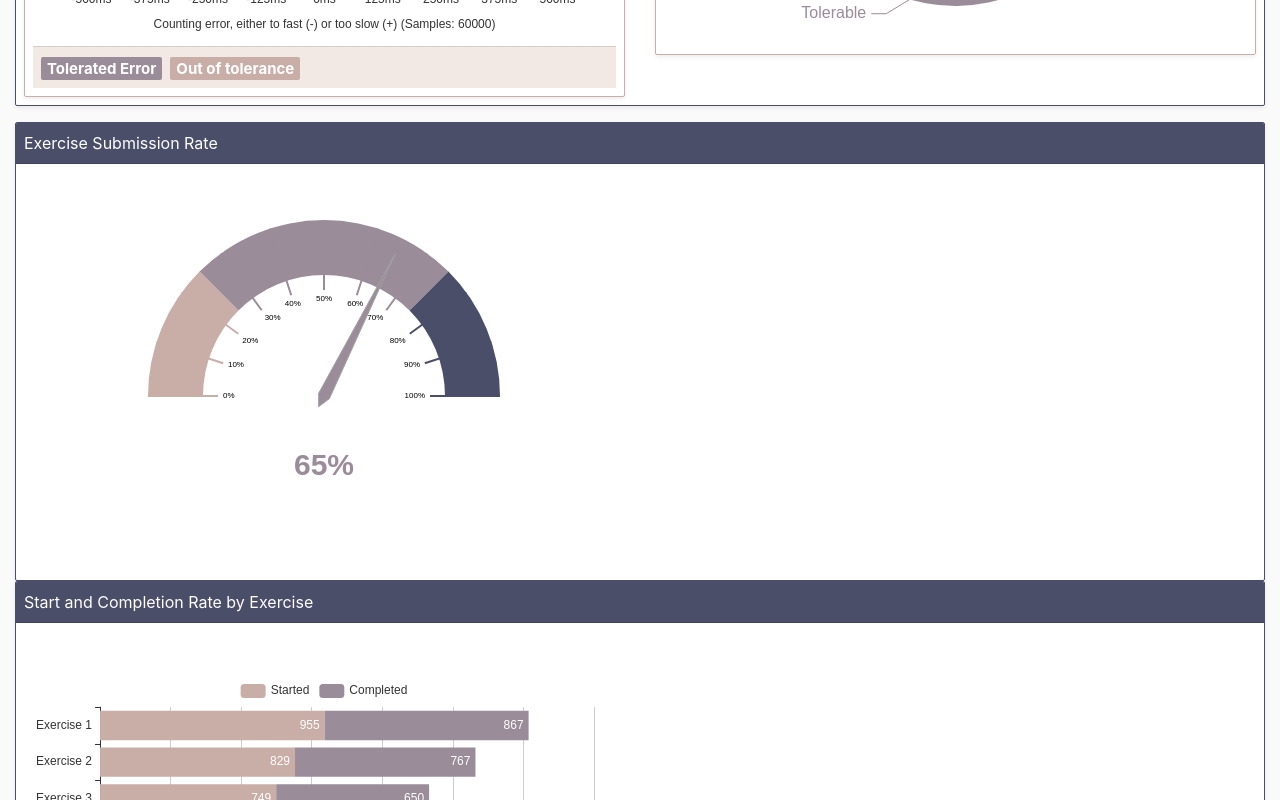
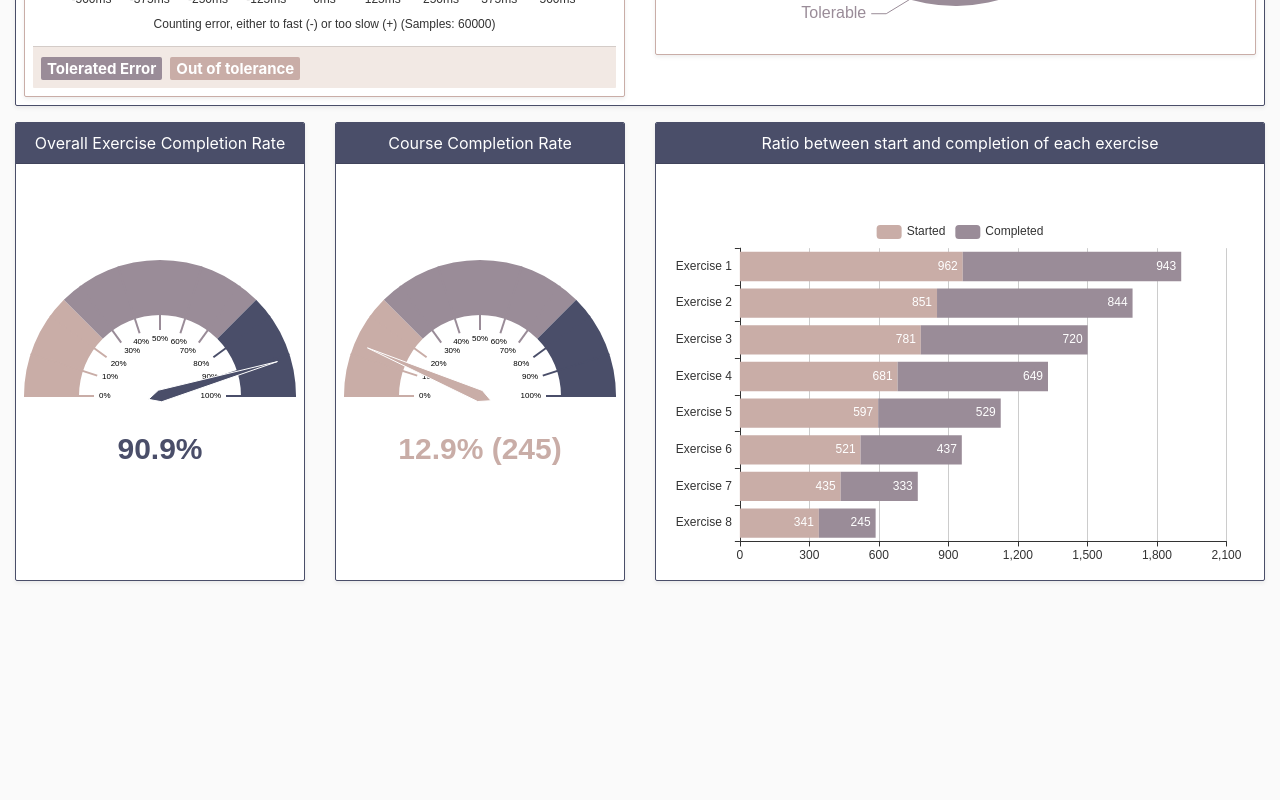
Before and after one commit to srad/MuLeTheory.App, a Vue app: page /#/dashboard in a window 1280 px wide. Shown: the part 620-1420 px from the top of the page. After the commit the page ends 1217 px from the top, so only its background shows below. Built offline with nearby package versions, Linux system fonts and the light colour scheme.

Commit message:
More indicators

```diff
--- a/src/lib/generator.js
+++ b/src/lib/generator.js
@@ -1,6 +1,7 @@
 import {normal} from "./random";
 
 /**
+ * Generate real-like rhythmic exercise data.
  * @returns {{histogram: number[], partitionTolerance: number[], isTolerated: boolean[], spanSize: number, sampleSize: number}}
  */
 function generateRhythm({quantile, sampleSize = 60000, spanSize = 500} = {}) {
@@ -31,18 +32,31 @@
 }
 
 /**
- * @param {number} [sampleSize]
- * @param {number} [startAt]
- * @returns {[Number, Number][]}
+ *
+ * @param sampleSize
+ * @param startAt
+ * @returns {{startCount: *, startedCompletedPairs: [number, number][], courseCompletionRate: number, completionRate: number, completeCount: number}}
  */
 function exerciseCompletion({sampleSize = 8, startAt = 1000} = {}) {
-  const downRate = startAt / sampleSize * 0.8;
+  const downRate = startAt / sampleSize * 0.7;
 
-  return new Array(sampleSize).fill(0)
+  const startedCompletedPairs = new Array(sampleSize)
+    .fill(0)
     .map((_, i) => [
-      normal(startAt - i * downRate - downRate, startAt - i * downRate, 1.0).toFixed(0),
-      normal(startAt - (i + 1) * downRate - downRate, startAt - (i + 1) * downRate, 1.0).toFixed(0),
-    ]).reverse();
+      Math.ceil(normal(startAt - i * downRate - downRate, startAt - i * downRate, 1.0)),
+      Math.ceil(normal(startAt - (i + 1) * downRate - downRate, startAt - (i * 1.2) * downRate, 1.0)),
+    ])
+    .reverse();
+
+  const completionRate = startedCompletedPairs.map(v => v[1])
+    .reduce((a, b) => a + b) / startedCompletedPairs.map(v => v[0])
+    .reduce((a, b) => a + b) * 100;
+
+  const overallStart = startedCompletedPairs[startedCompletedPairs.length - 1][0] + startedCompletedPairs[startedCompletedPairs.length - 1][1];
+  const overallEnd = startedCompletedPairs[0][1];
+  const courseCompletionRate = (overallEnd / overallStart) * 100;
+
+  return {startedCompletedPairs, completionRate, courseCompletionRate, startCount: overallStart, completeCount: overallEnd};
 }
 
 export {generateRhythm, exerciseCompletion};
--- a/src/views/Dashboard.vue
+++ b/src/views/Dashboard.vue
@@ -23,8 +23,8 @@
                   border-variant="primary">
             <b-row>
               <b-col>
-                <b-card header="Frequency by miscount duration"
-                        header-class="p-2"
+                <b-card header="Frequency and severity of rhythmic errors (sum over all runs)"
+                        header-class="p-2 text-center"
                         header-bg-variant="light"
                         body-class="p-2"
                         class="shadow-sm"
@@ -42,7 +42,7 @@
               </b-col>
               <b-col>
                 <b-card header="Tolerance Distribution"
-                        header-class="p-2"
+                        header-class="p-2 text-center"
                         header-bg-variant="light"
                         body-class="p-2"
                         class="shadow-sm"
@@ -56,25 +56,36 @@
       </b-row>
       <b-row>
         <b-col>
-          <b-card header="Exercise Submission Rate"
-                  header-class="p-2"
+          <b-card header="Overall Exercise Completion Rate"
+                  header-class="p-2 text-center"
                   header-bg-variant="primary"
                   header-text-variant="white"
                   body-class="p-2"
                   class="shadow-sm"
                   border-variant="primary">
-            <v-chart :options="gauge" class="pt-5"/>
+            <v-chart :options="gauge" class="pt-5 w-100"/>
           </b-card>
         </b-col>
         <b-col>
-          <b-card header="Start and Completion Rate by Exercise"
-                  header-class="p-2"
+          <b-card header="Course Completion Rate"
+                  header-class="p-2 text-center"
                   header-bg-variant="primary"
                   header-text-variant="white"
                   body-class="p-2"
                   class="shadow-sm"
                   border-variant="primary">
-            <v-chart :options="successByExercise" class="pt-5"/>
+            <v-chart :options="courseCompletionRate" class="pt-5 w-100"/>
+          </b-card>
+        </b-col>
+        <b-col cols="6">
+          <b-card header="Ratio between start and completion of each exercise"
+                  header-class="p-2 text-center"
+                  header-bg-variant="primary"
+                  header-text-variant="white"
+                  body-class="p-2"
+                  class="shadow-sm"
+                  border-variant="primary">
+            <v-chart :options="successByExercise" class="pt-5 w-100"/>
           </b-card>
         </b-col>
       </b-row>
@@ -100,8 +111,6 @@
   ok: "#9a8c98",
   notOk: "#c9ada7",
   mattPurple: ["#22223b", "#4a4e69", "#9a8c98", "#c9ada7", "#f2e9e4"].reverse(),
-  strongPurple: ["10002b", "240046", "3c096c", "5a189a", "7b2cbf", "9d4edd", "c77dff", "e0aaff"].map(v => `#${v}`)
-    .reverse(),
 };
 
 export default {
@@ -109,10 +118,7 @@
   components: {"v-chart": ECharts},
   data() {
     const {isTolerated, sampleSize, spanSize, histogram, partitionTolerance} = generateRhythm({quantile: 0.55});
-    const completionRate = exerciseCompletion();
-    const submissionRate = completionRate.map(v => v[1])
-      .reduce((a, b) => a + b) / completionRate.map(v => v[0])
-      .reduce((a, b) => a + b) * 100;
+    const {completionRate, startedCompletedPairs, courseCompletionRate, startCount, completeCount} = exerciseCompletion();
 
     return {
       isTolerated, sampleSize, spanSize, histogram, partitionTolerance,
@@ -150,6 +156,7 @@
       gauge: {
         min: 0,
         max: 100,
+        width: "auto",
         series: [
           {
             type: "gauge",
@@ -189,15 +196,71 @@
               length: "90%",
             },
             itemStyle: {
-              borderColor: "#a2a2a2",
+              borderColor: "#fff",
               borderWidth: 1,
             },
             title: {},
             detail: {
-              formatter: value => `${value.toFixed(0)}%`,
+              formatter: value => `${value.toFixed(1)}%`,
               fontWeight: "bolder",
             },
-            data: [{value: submissionRate}],
+            data: [{value: completionRate}],
+            padding: 0,
+          },
+        ],
+      },
+      courseCompletionRate: {
+        min: 0,
+        max: 100,
+        width: "auto",
+        series: [
+          {
+            type: "gauge",
+            startAngle: 180,
+            radius: "100%",
+            endAngle: 0,
+            grid: {
+              bottom: 0,
+            },
+            axisLabel: {
+              show: true,
+              fontSize: 8,
+              formatter: "{value}%",
+              color: "#000",
+            },
+            axisLine: {
+              lineStyle: {
+                width: 55,
+                color: [[0.25, palette.mattPurple[1]], [0.75, palette.mattPurple[2]], [1.0, palette.mattPurple[3]] /* [0.6, "#55a630ff"], [0.8, "#2b9348ff"], [1.0, "#007f5fff"],/*[0.6, "#bfd200ff"], [0.7, "#d4d700ff"], [0.8, "#dddf00ff"], [0.9, "#eeef20ff"], [1.0, "#ffff3fff"]*/],
+              },
+            },
+            axisTick: {
+              show: false,
+              length: 65,
+              lineStyle: {
+                color: "auto",
+              },
+            },
+            splitLine: {
+              length: 70,
+              lineStyle: {
+                color: "auto",
+              },
+            },
+            pointer: {
+              width: 6,
+              length: "90%",
+            },
+            itemStyle: {
+              borderColor: "#fff",
+              borderWidth: 1,
+            },
+            title: {},
+            detail: {
+              formatter: value => `${value.toFixed(1)}% (${completeCount})`,
+              fontWeight: "bolder",
+            },
+            data: [{value: courseCompletionRate}],
             padding: 0,
           },
         ],
@@ -220,9 +283,10 @@
         ],
       },
       successByExercise: {
+        width: "auto",
         trigger: "axis",
-        axisPointer: {            // 坐标轴指示器，坐标轴触发有效
-          type: "shadow",        // 默认为直线，可选为：'line' | 'shadow'
+        axisPointer: {
+          type: "shadow",
         },
         grid: {
           left: "2%",
@@ -232,11 +296,12 @@
           containLabel: true,
         },
         legend: {
+          top: "0%",
           data: ["Started", "Completed"],
         },
         xAxis: {
           type: "value",
-          name: "Exercises",
+          silent: true,
         },
         yAxis: {
           type: "category",
@@ -249,23 +314,23 @@
             name: "Started",
             type: "bar",
             color: palette.notOk,
-            stack: "总量",
+            stack: "stack1",
             label: {
               show: true,
               position: "insideRight",
             },
-            data: completionRate.map(v => v[0]),
+            data: startedCompletedPairs.map(v => v[0]),
           },
           {
             name: "Completed",
             type: "bar",
-            stack: "总量",
+            stack: "stack1",
             color: palette.ok,
             label: {
               show: true,
               position: "insideRight",
             },
-            data: completionRate.map(v => v[1]),
+            data: startedCompletedPairs.map(v => v[1]),
           },
         ],
       },
@@ -280,13 +345,15 @@
         {value: partitionTolerance[0], name: `Tolerable`},
         {value: partitionTolerance[1], name: `Intolerable`},
       ].sort(function (a, b) { return a.value - b.value; });
-      const completionRate = exerciseCompletion();
-      this.gauge.series[0].data[0].value = completionRate.map(v => v[1])
-        .reduce((a, b) => a + b) / completionRate.map(v => v[0])
-        .reduce((a, b) => a + b) * 100;
-      this.successByExercise.series[0].data = completionRate.map(v => v[0]);
-      this.successByExercise.series[0].data = completionRate.map(v => v[1]);
+      const {completionRate, startedCompletedPairs, courseCompletionRate} = exerciseCompletion();
+      this.gauge.series[0].data[0].value = completionRate;
+      this.courseCompletionRate.series[0].data[0].value = courseCompletionRate;
+      this.successByExercise.series[0].data = startedCompletedPairs.map(v => v[0]);
+      this.successByExercise.series[0].data = startedCompletedPairs.map(v => v[1]);
     },
+  },
+  mounted() {
+    window.addEventListener("resize", window.location.reload);
   },
 };
 </script>
--- a/src/views/Home.vue
+++ b/src/views/Home.vue
@@ -20,7 +20,7 @@
       <b-row class="mt-5">
         <b-col></b-col>
         <b-col cols="8">
-          <router-link to="/game">
+          <router-link to="/dashboard">
             <p class="position-static mb-4 align-bottom text-monospace text-white">
               By using this app you agree and allow us to track your game data anonymously to analyse your learning progress.
               More see <router-link to="imprint" class="text-warning">here</router-link>
```
